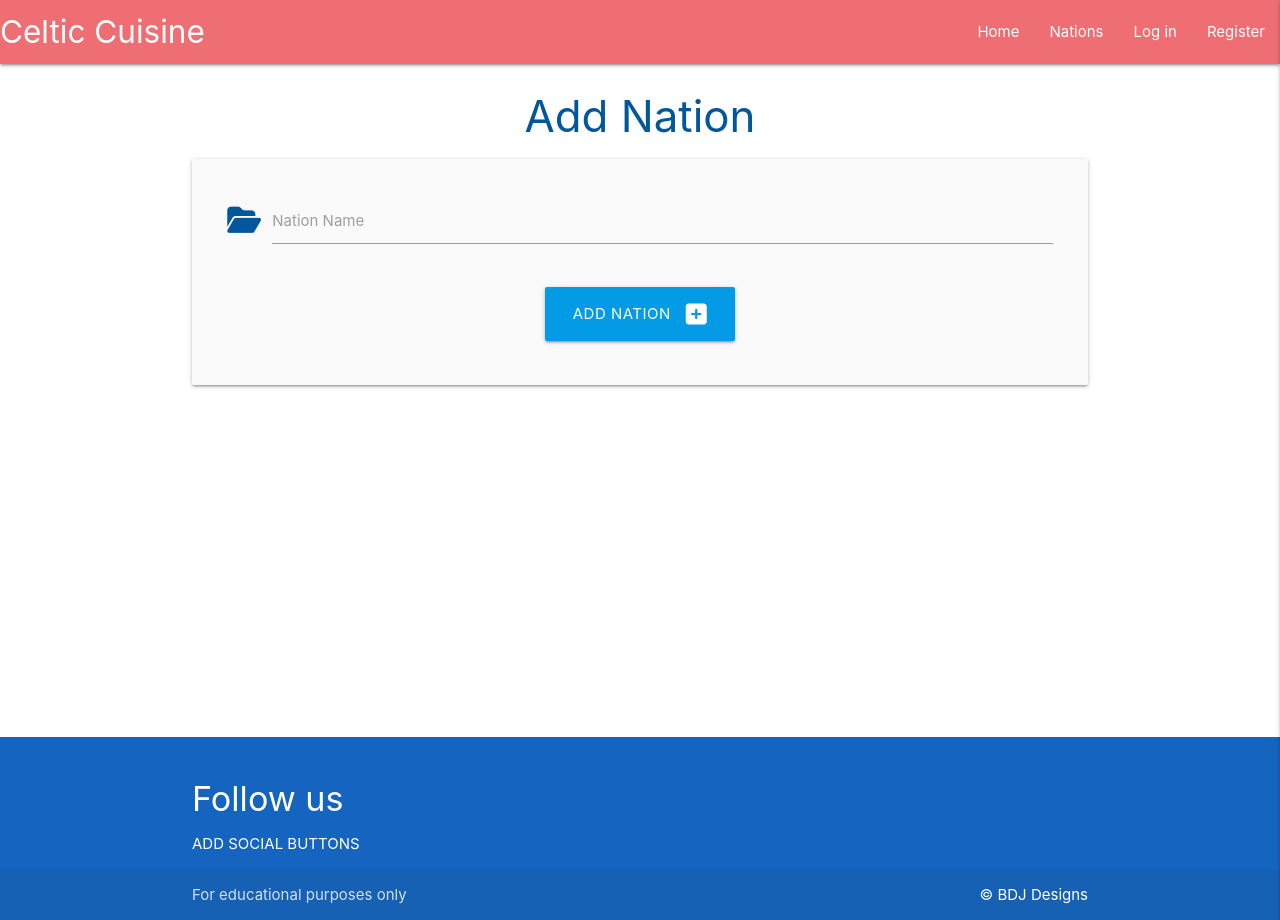
After one commit to Code-Institute-Submissions/danielj314-celtic-cuisine-pm3_NovResub, a Flask app: page /add_nation in a window 1280 px wide. The commit adds this page. Run offline with Flask 2, Linux system fonts and the light colour scheme.

Commit message:
Added nations and add nations functionality

```diff
--- a/celticcuisine/routes.py
+++ b/celticcuisine/routes.py
@@ -11,6 +11,21 @@ from celticcuisine.models import Nations, Users
 @app.route("/home")
 def home():
     return render_template("index.html")
+
+
+@app.route("/nations")
+def nations():
+    return render_template("nations.html")
+
+
+@app.route("/add_nation", methods=["GET", "POST"])
+def add_nation():
+    if request.method == "POST":
+        category = Nations(category_name=request.form.get("category_name"))
+        db.session.add(category)
+        db.session.commit()
+        return redirect(url_for("nations"))
+    return render_template("add_nation.html")
 
 
 @app.route("/register", methods=["GET", "POST"])
--- a/celticcuisine/static/js/script.js
+++ b/celticcuisine/static/js/script.js
@@ -1,6 +1,6 @@
     $(document).ready(function(){
         // Dropdown function in top nav
-        $(".dropdown-trigger").dropdown();
+        $(".dropdown-trigger").dropdown({ hover: true });
         // Sidenav initialization
-        $(".sidenav").sidenav({edge: "right"});
+        $(".sidenav").sidenav({ edge: "right" });
       });
--- /dev/null
+++ b/celticcuisine/templates/add_nation.html
@@ -0,0 +1,28 @@
+{% extends "base.html" %}
+{% block content %}
+
+<h3 class="light-blue-text text-darken-4 center-align">Add Nation</h3>
+
+<div class="row card-panel grey lighten-5">
+    <form class="col s12" method="POST" action="{{ url_for('add_nation') }}">
+        <!-- category name -->
+        <div class="row">
+            <div class="input-field col s12">
+                <i class="fas fa-folder-open prefix light-blue-text text-darken-4"></i>
+                <input id="category_name" name="category_name" minlength="3" maxlength="25" type="text" class="validate"
+                    required>
+                <label for="category_name">Nation Name</label>
+            </div>
+        </div>
+        <!-- submit button -->
+        <div class="row">
+            <div class="col s12 center-align">
+                <button type="submit" class="btn-large light-blue darken-1">
+                    Add Nation <i class="fas fa-plus-square right"></i>
+                </button>
+            </div>
+        </div>
+    </form>
+</div>
+
+{% endblock %}
--- a/celticcuisine/templates/base.html
+++ b/celticcuisine/templates/base.html
@@ -19,22 +19,13 @@
 <body>
   <header>
     <!-- Top Navbar -->
-    <!-- Dropdown Structure -->
-    <ul id="dropdown1" class="dropdown-content">
-      <li><a href="">Brittany</a></li>
-      <li><a href="">Ireland</a></li>
-      <li><a href="">Wales</a></li>
-      <li class="divider"></li>
-      <li><a href="">All</a></li>
-    </ul>
     <nav>
       <div class="nav-wrapper">
         <a href="{{ url_for('home') }}" class="brand-logo">Celtic Cuisine</a>
         <a href="#" data-target="mobile-demo" class="sidenav-trigger right"><i class="fas fa-bars"></i></a>
         <ul class="right hide-on-med-and-down">
           <li><a href="{{ url_for('home') }}">Home</a></li>
-          <!-- Dropdown Trigger -->
-          <li><a class="dropdown-trigger" href="" data-target="dropdown1">Nations v</a></li>
+          <li><a href="{{ url_for('nations') }}">Nations</a></li>
           {% if session.user %}
           <li><a href="{{ url_for('my_recipes', username=session['user']) }}">My Recipes</a></li>
           <li><a href="">Add Recipes</a></li>
@@ -52,7 +43,7 @@
         <h4 class="center-align light-blue-text text-darken-4">Celtic Cuisine</h4>
       </li>
       <li><a href="{{ url_for('home') }}">Home</a></li>
-      <li><a href="">Nations</a></li>
+      <li><a href="{{ url_for('nations') }}">Nations</a></li>
       {% if session.user %}
       <li><a href="{{ url_for('my_recipes', username=session['user']) }}">My Recipes</a></li>
       <li><a href="">Add Recipes</a></li>
@@ -96,8 +87,8 @@
   </footer>
 
 
-  <script src="https://code.jquery.com/jquery-3.6.1.min.js"
-    integrity="sha256-o88AwQnZB+VDvE9tvIXrMQaPlFFSUTR+nldQm1LuPXQ=" crossorigin="anonymous"></script>
+  <script src="https://code.jquery.com/jquery-3.5.1.min.js"
+        integrity="sha256-9/aliU8dGd2tb6OSsuzixeV4y/faTqgFtohetphbbj0=" crossorigin="anonymous"></script>
   <script src="https://cdnjs.cloudflare.com/ajax/libs/materialize/1.0.0/js/materialize.min.js"></script>
   <script src="{{ url_for('static', filename='js/script.js') }}"></script>
   {% block scripts %}
```
Also changed, not shown: celticcuisine/templates/add_category.html (deleted, +0 -18 lines), celticcuisine/templates/nations.html (+8 -2 lines).
